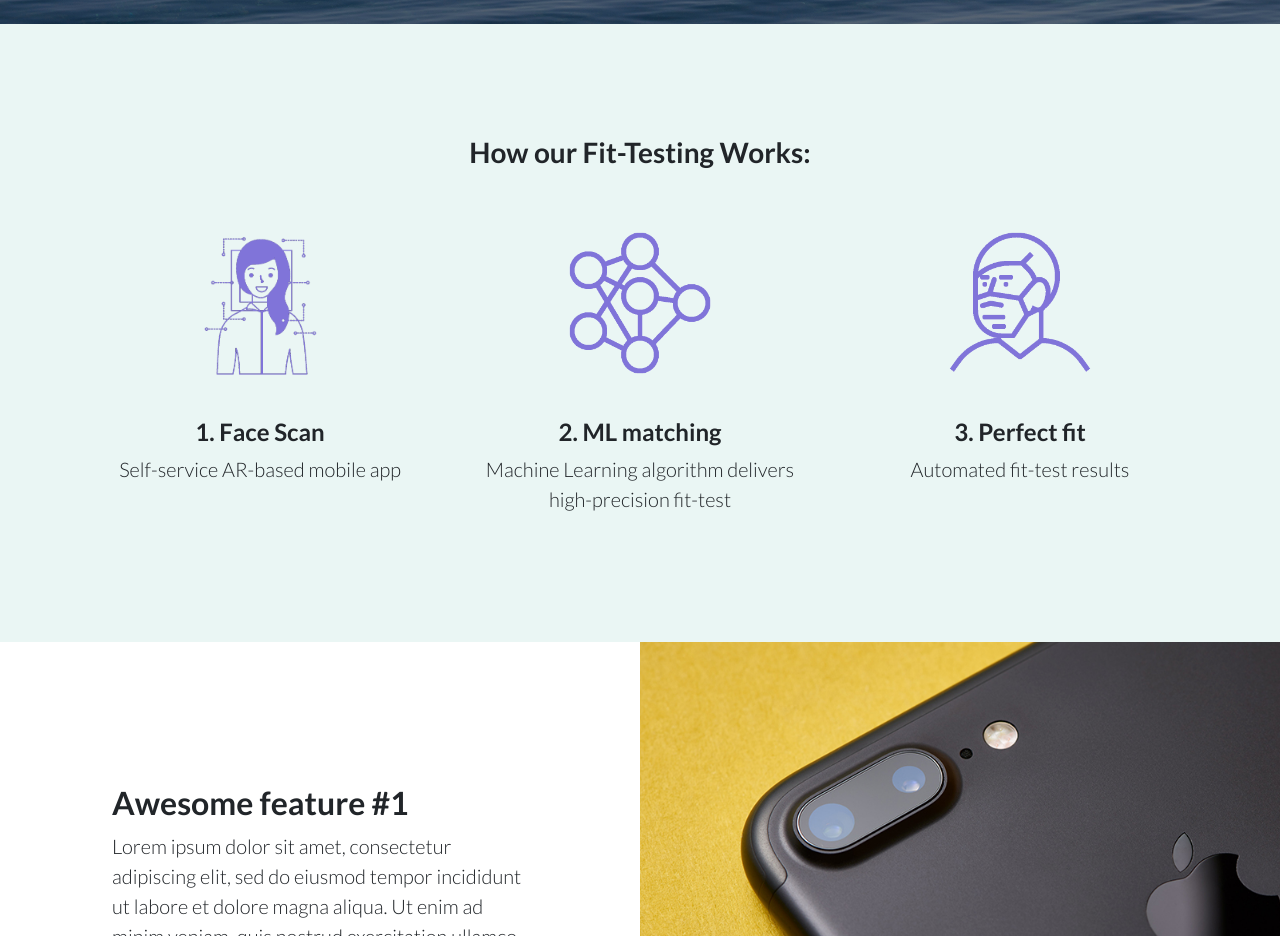
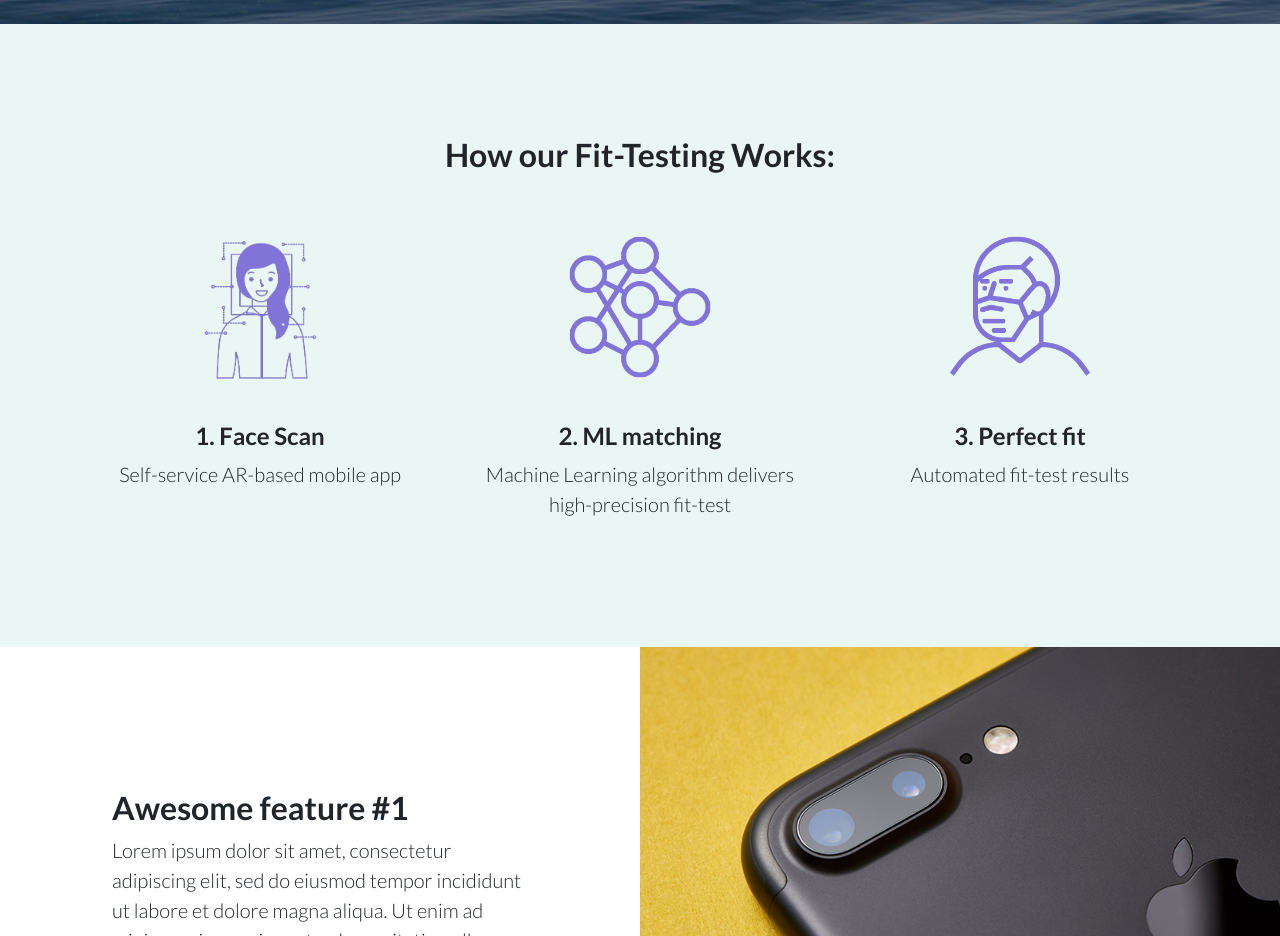
Before and after one commit to peter-novak-m/respite, a website: page index.html in a window 1280 px wide. Shown: the part 780-1716 px from the top of the page. Drawn offline with Linux system fonts and the light colour scheme.

Commit message:
Updating h3->h2

```diff
--- a/index.html
+++ b/index.html
@@ -74,7 +74,7 @@
     <!-- Icons Grid -->
     <section class="features-icons bg-green text-center">
       <div class="container">
-        <h3 class="mb-5">How our Fit-Testing Works:</h3>
+        <h2 class="mb-5">How our Fit-Testing Works:</h2>
         <div class="col-xs-12" style="height: 10px"></div>
         <div class="row">
           <div class="col-lg-4">
```
